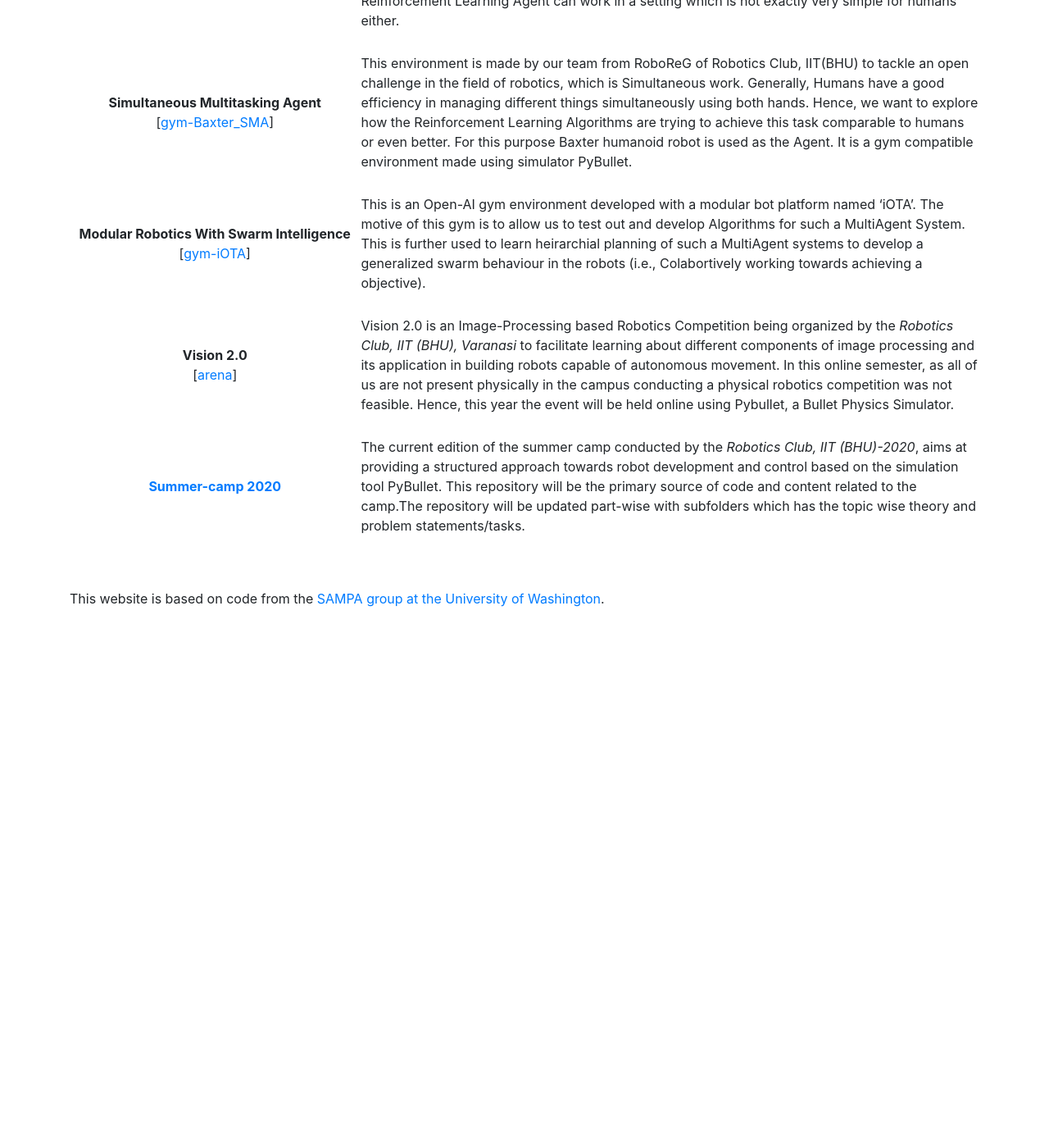
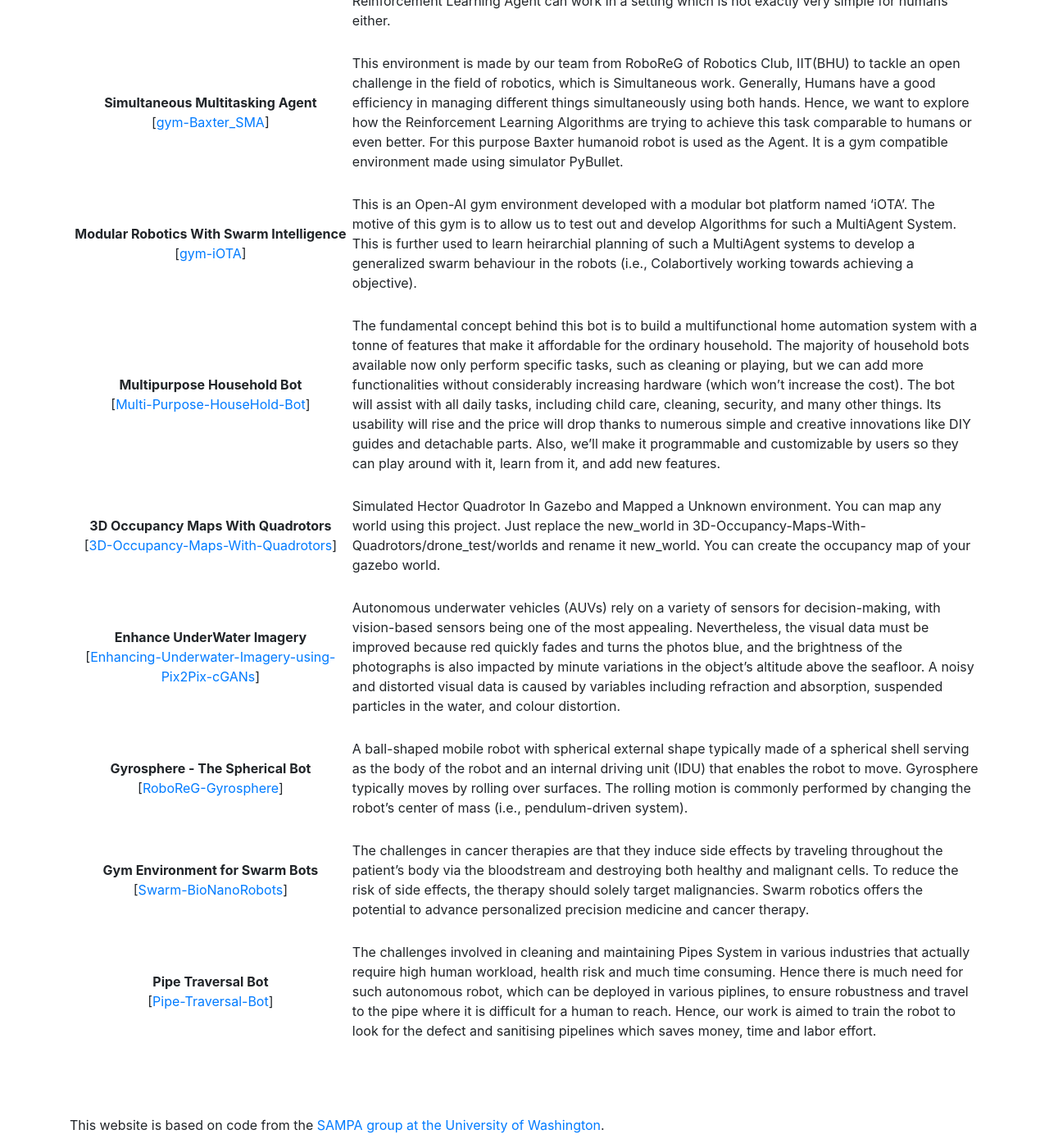
Before and after one commit to Robotics-Club-IIT-BHU/RoboReG, a Jekyll site: the page built from code.md, in a window 1280 px wide and 1400 px high, scrolled down 551 px. Shown: the whole window at 82% size. Built offline with Jekyll 4.4.1, drawn with Linux system fonts in a browser that asks for light colours; before the commit the page ends 1309 px from its top, so only the background shows below that.

Commit message:
updated code.md

```diff
--- a/code.md
+++ b/code.md
@@ -17,9 +17,18 @@
 |<br/>|<br/>|
 |**Modular Robotics With Swarm Intelligence**<br/>[[gym-iOTA](https://github.com/Robotics-Club-IIT-BHU/gym-iOTA){:target="_blank"}]|This is an Open-AI gym environment developed with a modular bot platform named 'iOTA'. The motive of this gym is to allow us to test out and develop Algorithms for such a MultiAgent System. This is further used to learn heirarchial planning of such a MultiAgent systems to develop a generalized swarm behaviour in the robots (i.e., Colabortively working towards achieving a objective). |
 |<br/>|<br/>|
-| **Vision 2.0**<br/>[[arena](https://github.com/Robotics-Club-IIT-BHU/Vision-2.0-2020-Arena){:target="_blank"}] | Vision 2.0 is an Image-Processing based Robotics Competition being organized by the *Robotics Club, IIT (BHU), Varanasi* to facilitate learning about different components of image processing and its application in building robots capable of autonomous movement. In this online semester, as all of us are not present physically in the campus conducting a physical robotics competition was not feasible. Hence, this year the event will be held online using Pybullet, a Bullet Physics Simulator. |
+|**Multipurpose Household Bot**<br/>[[Multi-Purpose-HouseHold-Bot](https://github.com/harshmahesheka/Multi-Purpose-HouseHold-Bot){:target="_blank"}] | The fundamental concept behind this bot is to build a multifunctional home automation system with a tonne of features that make it affordable for the ordinary household. The majority of household bots available now only perform specific tasks, such as cleaning or playing, but we can add more functionalities without considerably increasing hardware (which won't increase the cost). The bot will assist with all daily tasks, including child care, cleaning, security, and many other things. Its usability will rise and the price will drop thanks to numerous simple and creative innovations like DIY guides and detachable parts. Also, we'll make it programmable and customizable by users so they can play around with it, learn from it, and add new features. |
 | <br/> | <br/> |
-| [**Summer-camp 2020**](https://github.com/Robotics-Club-IIT-BHU/Robo-Summer-Camp-20){:target="_blank"} | The current edition of the summer camp conducted by the *Robotics Club, IIT (BHU)-2020*, aims at providing a structured approach towards robot development and control based on the simulation tool PyBullet. This repository will be the primary source of code and content related to the camp.The repository will be updated part-wise with subfolders which has the topic wise theory and problem statements/tasks. |
+|**3D Occupancy Maps With Quadrotors**<br/>[[3D-Occupancy-Maps-With-Quadrotors](https://github.com/DolceParadise/3D-Occupancy-Maps-With-Quadrotors){:target="_blank"}] | Simulated Hector Quadrotor In Gazebo and Mapped a Unknown environment. You can map any world using this project. Just replace the new_world in 3D-Occupancy-Maps-With-Quadrotors/drone_test/worlds and rename it new_world. You can create the occupancy map of your gazebo world. |
+| <br/> | <br/> |
+|**Enhance UnderWater Imagery**<br/>[[Enhancing-Underwater-Imagery-using-Pix2Pix-cGANs](https://github.com/Viditagarwal7479/Enhancing-Underwater-Imagery-using-Pix2Pix-cGANs){:target="_blank"}] | Autonomous underwater vehicles (AUVs) rely on a variety of sensors for decision-making, with vision-based sensors being one of the most appealing. Nevertheless, the visual data must be improved because red quickly fades and turns the photos blue, and the brightness of the photographs is also impacted by minute variations in the object's altitude above the seafloor. A noisy and distorted visual data is caused by variables including refraction and absorption, suspended particles in the water, and colour distortion. |
+| <br/> | <br/> |
+|**Gyrosphere - The Spherical Bot**<br/>[[RoboReG-Gyrosphere](https://github.com/astitva22/RoboReG-Gyrosphere){:target="_blank"}] | A ball-shaped mobile robot with spherical external shape typically made of a spherical shell serving as the body of the robot and an internal driving unit (IDU) that enables the robot to move. Gyrosphere typically moves by rolling over surfaces. The rolling motion is commonly performed by changing the robot's center of mass (i.e., pendulum-driven system). |
+| <br/> | <br/> |
+|**Gym Environment for Swarm Bots**<br/>[[Swarm-BioNanoRobots](https://github.com/Robotics-Club-IIT-BHU/Swarm-BioNanoRobots){:target="_blank"}] | The challenges in cancer therapies are that they induce side effects by traveling throughout the patient's body via the bloodstream and destroying both healthy and malignant cells. To reduce the risk of side effects, the therapy should solely target malignancies. Swarm robotics offers the potential to advance personalized precision medicine and cancer therapy. |
+| <br/> | <br/> |
+|**Pipe Traversal Bot**<br/>[[Pipe-Traversal-Bot](https://github.com/vivekagarwal2349/Pipe-Traversal-Bot){:target="_blank"}] | The challenges involved in cleaning and maintaining Pipes System in various industries that actually require high human workload, health risk and much time consuming. Hence there is much need for such autonomous robot, which can be deployed in various piplines, to ensure robustness and travel to the pipe where it is difficult for a human to reach. Hence, our work is aimed to train the robot to look for the defect and sanitising pipelines which saves money, time and labor effort. |
+| <br/> | <br/> |
 
 <!-- </div> -->
 <br/><br/>
```
